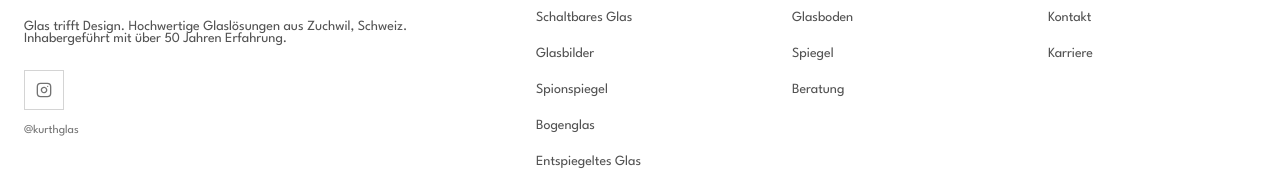
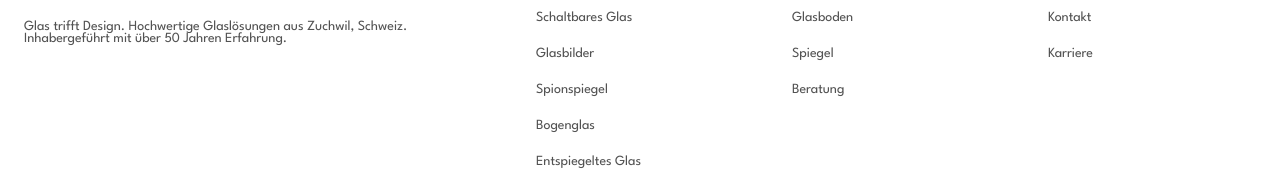
Before and after one commit to nafeelcassim/Kurt-glass-home, a Next.js app: page / in a window 1280 px wide. Shown: the part 5635-5822 px from the top of the page. Built offline with nearby package versions, Linux system fonts and the light colour scheme.

Commit message:
fix: minor change

```diff
--- a/components/footer.tsx
+++ b/components/footer.tsx
@@ -2,7 +2,6 @@
 
 import Link from "next/link"
 import Image from "next/image"
-import { Instagram } from "lucide-react"
 import { fonts } from "@/lib/fonts"
 
 const footerLinks = {
@@ -64,18 +63,7 @@ export function Footer() {
               Glas trifft Design. Hochwertige Glaslösungen aus Zuchwil, Schweiz.
               Inhabergeführt mit über 50 Jahren Erfahrung.
             </p>
-            <div className="flex gap-4">
-              <Link
-                href="https://instagram.com/kurthglas"
-                target="_blank"
-                rel="noopener noreferrer"
-                className="w-10 h-10 border border-neutral-300 flex items-center justify-center text-neutral-500 hover:text-neutral-900 hover:border-neutral-900 transition-colors duration-300"
-                aria-label="Instagram"
-              >
-                <Instagram className="w-4 h-4" />
-              </Link>
-            </div>
-            <p className={`${fonts.xs} text-neutral-500 mt-4`}>@kurthglas</p>
+
           </div>
 
           {/* Produkte */}
```
